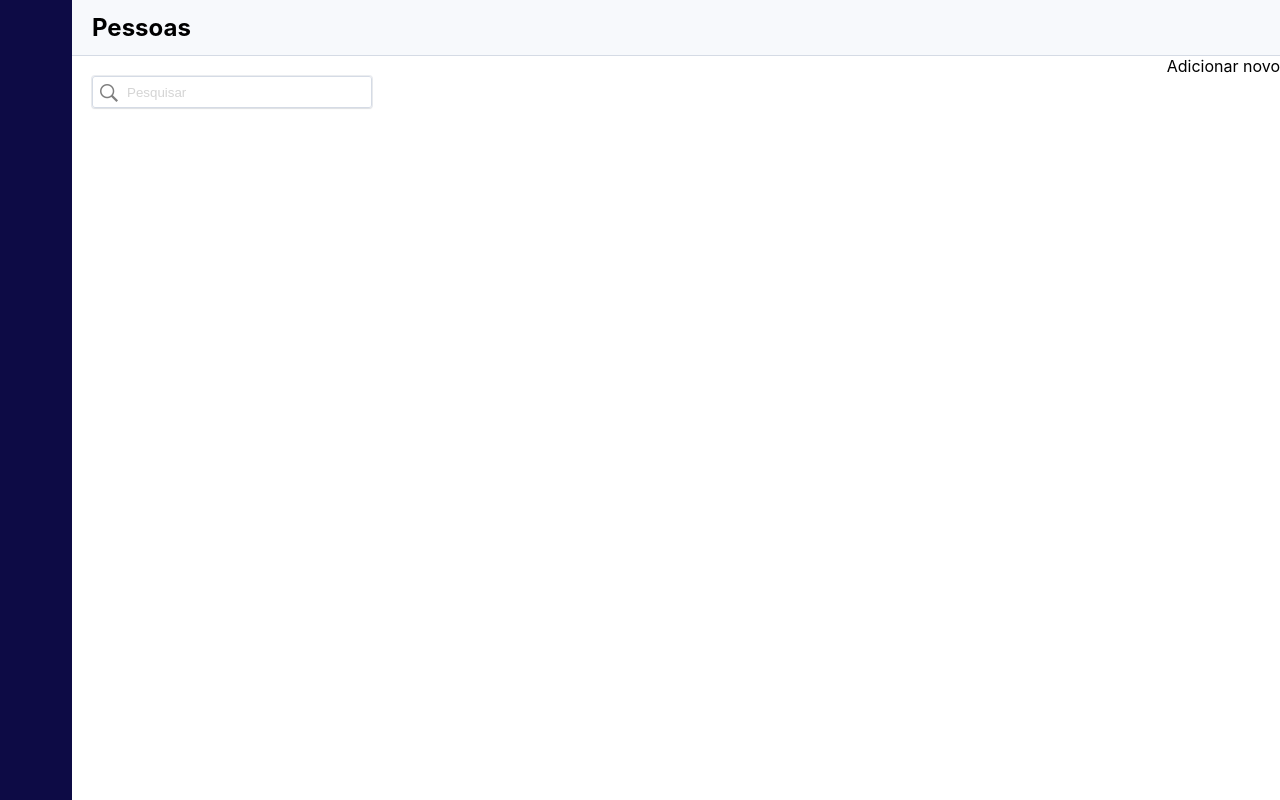
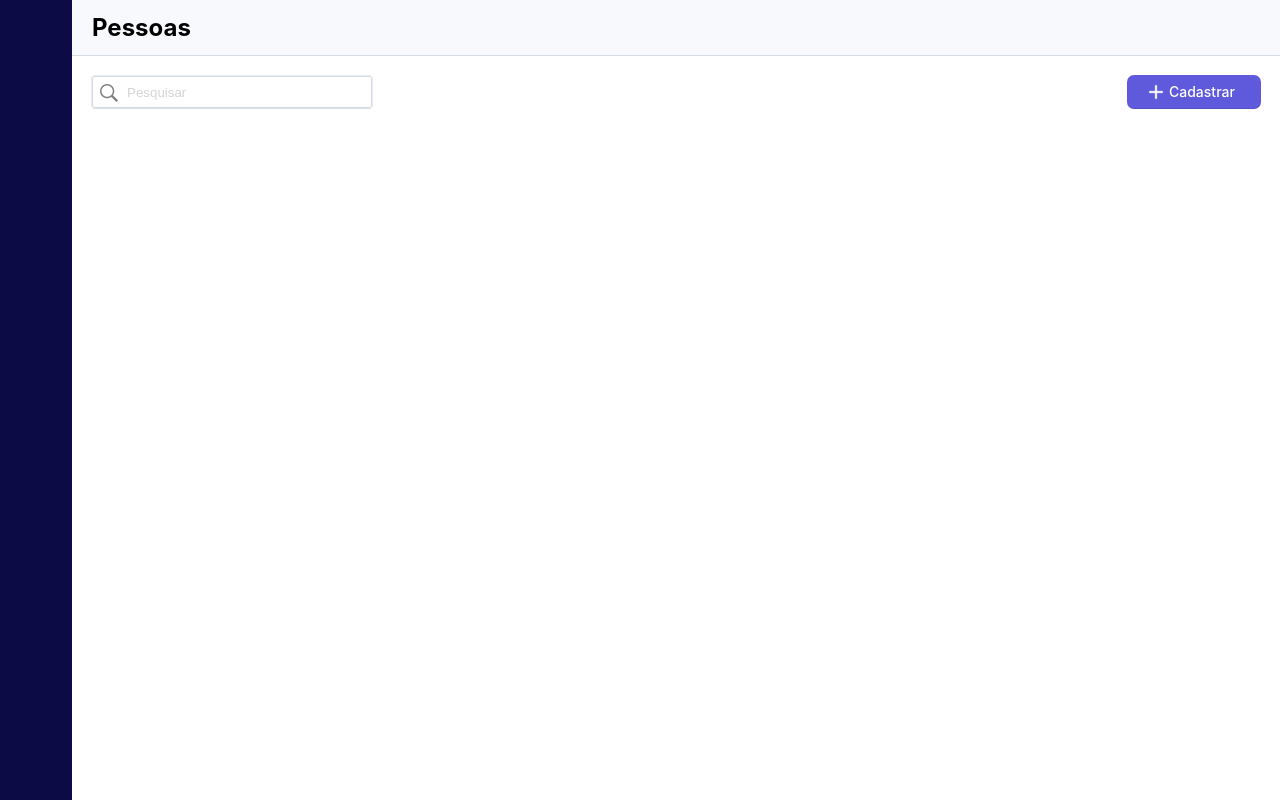
Before and after one commit to franciscoclavero/user-table, a Next.js app: page / in a window 1280 px wide. Built offline with nearby package versions, Linux system fonts and the light colour scheme.

Commit message:
feat: create button add

```diff
--- a/src/components/Button/index.tsx
+++ b/src/components/Button/index.tsx
@@ -2,8 +2,8 @@ import styled from "./style.module.css";
 
 const Button = () => {
   return (
-    <div>
-      <img src="" alt="" />
+    <div className={styled.buttonAdd}>
+      <img className={styled.imgAdd} src="assets/plus.png" alt="" />
       Cadastrar
     </div>
   );
--- a/src/components/Button/style.module.css
+++ b/src/components/Button/style.module.css
@@ -0,0 +1,24 @@
+.buttonAdd {
+  height: 32px;
+  background-color: #5E5ADB;
+  width: 132px;
+  box-shadow: 0px 1px 1px rgba(0, 0, 0, 0.1), 0px 0px 0px 1px #5E5ADB;
+  border-radius: 6px;
+  margin: 20px;
+  display: flex;
+  color: #fff;
+  font-weight: 500;
+  font-size: 14px;
+  line-height: 32px;
+  cursor: pointer;
+}
+
+.buttonAdd:active {
+  background-color: #4e49db;
+}
+.imgAdd {
+  width: 16px;
+  height: 16px;
+  margin: 8px 5px 8px 20px;
+  filter: invert(1);
+}
--- a/src/components/OptionsArea/index.tsx
+++ b/src/components/OptionsArea/index.tsx
@@ -1,3 +1,4 @@
+import Button from "../Button";
 import FilterInput from "../FilterInput";
 import styled from "./style.module.css";
 
@@ -5,7 +6,7 @@ const OptionsArea = () => {
   return (
     <article className={styled.optionArea}>
       <FilterInput />
-      <div>Adicionar novo</div>
+      <Button />
     </article>
   );
 };
```
Also changed, not shown: public/assets/plus.png.
